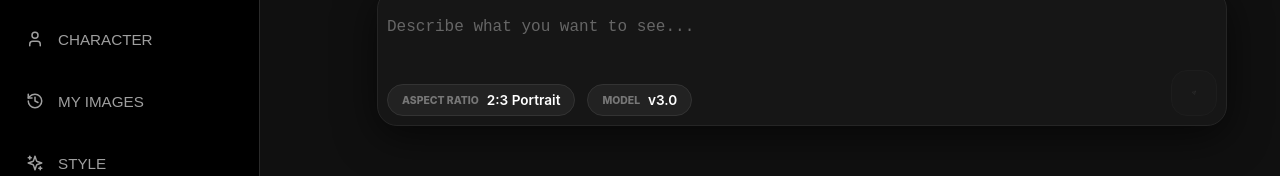
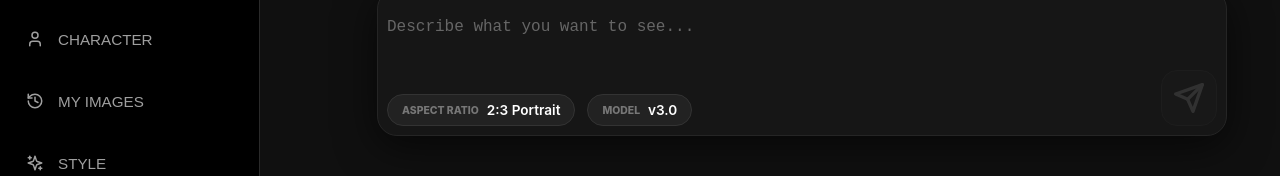
Before and after one commit to Chidera-M-C/titan-ultra-engine, a React (Vite) app: page / in a window 1280 px wide. Shown: the part 140-316 px from the top of the page. Built offline with nearby package versions, Linux system fonts and the light colour scheme.

Commit message:
Update PromptBox.css

```diff
--- a/src/components/PromptSection/PromptBox.css
+++ b/src/components/PromptSection/PromptBox.css
@@ -4,10 +4,10 @@
   background: #161616;
   border: 1px solid #252525;
   border-radius: 20px;
-  padding: 9px;               /* Reduced from 24px */
+  padding: 9px;
   display: flex;
   flex-direction: column;
-  gap: 5px;                   /* Reduced from 20px */
+  gap: 5px;
   box-shadow: 0 10px 40px rgba(0,0,0,0.6);
 }
 
@@ -17,10 +17,10 @@
   border: none;
   outline: none;
   color: #ECECEC;
-  font-size: 1rem;             /* Reduced from 1.2rem */
+  font-size: 1rem;
   font-family: 'Courier New', Courier, monospace;
   resize: none;
-  padding: 6px 0;              /* Reduced from 8px 0 */
+  padding: 6px 0;
   line-height: 1.5;
 }
 
@@ -34,7 +34,7 @@
   display: flex;
   justify-content: space-between;
   align-items: flex-end;
-  gap: 8px;                   /* Reduced from 16px */
+  gap: 8px;
 }
 
 .left-tools {
@@ -47,8 +47,8 @@
   position: relative;
   background: #222;
   border: 1px solid #333;
-  height: 32px;                /* Reduced from 36px */
-  padding: 0 14px;             /* Reduced from 0 16px */
+  height: 32px;
+  padding: 0 14px;
   border-radius: 100px;
   display: flex;
   align-items: center;
@@ -85,11 +85,11 @@
   cursor: pointer;
 }
 
-/* FAB Generate Button – smaller and more compact */
+/* FAB Generate Button */
 .generate-fab {
-  width: 46px;                 /* Reduced from 56px */
-  height: 46px;                /* Reduced from 56px */
-  border-radius: 16px;         /* Keeps rounded square look */
+  width: 56px;                 /* Increased back to comfortable size */
+  height: 56px;
+  border-radius: 16px;
   background: #222;
   border: 1px solid #333;
   display: flex;
@@ -98,6 +98,7 @@
   color: #FFFFFF;
   transition: all 0.2s ease;
   cursor: pointer;
+  flex-shrink: 0;              /* Prevent button from shrinking */
 }
 
 .generate-fab:hover:not(:disabled) {
@@ -114,7 +115,7 @@
   cursor: not-allowed;
 }
 
-/* Smaller spinner to match button */
+/* Spinner */
 .spinner {
   width: 20px;
   height: 20px;
@@ -130,8 +131,13 @@
   }
 }
 
-/* Force Lucide SVG icon size */
-/* We remove the hardcoded size so the JSX 'size' prop takes control */
+/* FORCE the SVG icon size - this will override ANY other CSS */
 .generate-fab svg {
-  display: block; /* Just keeps it centered */
+  width: 32px !important;
+  height: 32px !important;
+  min-width: 32px !important;
+  min-height: 32px !important;
+  max-width: 32px !important;
+  max-height: 32px !important;
+  display: block;
 }
```
